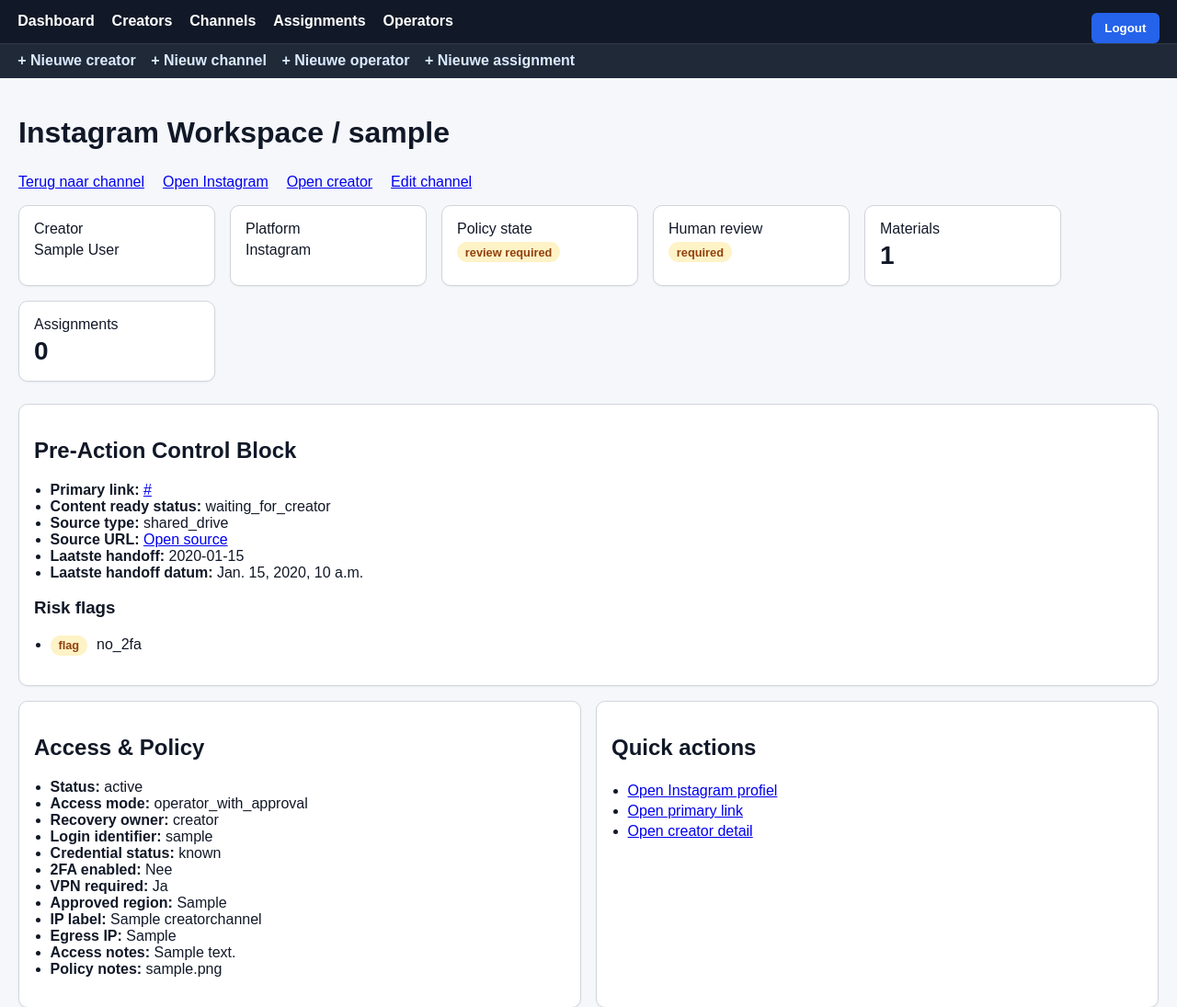
After one commit to Hank-chinasky/marketing-monitor-v2, a Django app: page /channels/1/workspace/ in a window 1280 px wide. The commit adds this page. Shown: the top 1095 px of the page at 92% size. Run offline with Django 5.2, Linux system fonts and the light colour scheme; a user stored in the database is signed in; tables that the repository leaves empty hold one stand-in row (values such as "Sample post").

Commit message:
Add Instagram Workspace v1 control-first page

```diff
--- a/core/forms.py
+++ b/core/forms.py
@@ -161,6 +161,7 @@ class CreatorForm(forms.ModelForm):
             "consent_status",
             "primary_operator",
             "notes",
+            "primary_link",
             "content_source_type",
             "content_source_url",
             "content_source_notes",
--- a/core/models.py
+++ b/core/models.py
@@ -64,6 +64,7 @@ class Creator(models.Model):
         related_name="primary_creators",
     )
     notes = models.TextField(blank=True)
+    primary_link = models.URLField(blank=True)
 
     content_source_type = models.CharField(
         max_length=30,
--- a/core/urls.py
+++ b/core/urls.py
@@ -20,6 +20,7 @@ from core.views import (
     OperatorToggleActiveView,
     OperatorUpdateView,
 )
+from core.workspace_views import InstagramWorkspaceView
 
 urlpatterns = [
     path("healthz/", HealthzView.as_view(), name="healthz"),
@@ -37,6 +38,11 @@ urlpatterns = [
     path("channels/", ChannelListView.as_view(), name="channel-list"),
     path("channels/create/", CreatorChannelCreateView.as_view(), name="channel-create"),
     path("channels/<int:pk>/", ChannelDetailView.as_view(), name="channel-detail"),
+    path(
+        "channels/<int:pk>/workspace/",
+        InstagramWorkspaceView.as_view(),
+        name="instagram-workspace",
+    ),
     path("channels/<int:pk>/edit/", CreatorChannelUpdateView.as_view(), name="channel-update"),
     path("assignments/", AssignmentListView.as_view(), name="assignment-list"),
     path("assignments/create/", OperatorAssignmentCreateView.as_view(), name="assignment-create"),
--- a/templates/channels/channel_detail.html
+++ b/templates/channels/channel_detail.html
@@ -14,6 +14,10 @@
 
     {% if channel.profile_url %}
         <a class="quick-link" href="{{ channel.profile_url }}" target="_blank" rel="noopener">Open platform</a>
+    {% endif %}
+
+    {% if channel.platform == "instagram" %}
+        <a class="quick-link" href="{% url 'instagram-workspace' channel.pk %}">Open Workspace</a>
     {% endif %}
 
     <a class="quick-link" href="{% url 'creator-detail' creator.pk %}">Terug naar creator</a>
--- /dev/null
+++ b/templates/workspaces/instagram_workspace.html
@@ -0,0 +1,249 @@
+{% extends "base.html" %}
+
+{% block content %}
+<h1>Instagram Workspace / {{ channel.handle }}</h1>
+
+<div style="margin-bottom: 1rem; display:flex; gap:0.75rem; flex-wrap:wrap;">
+    <a class="quick-link" href="{{ back_url }}">Terug naar channel</a>
+    {% if channel.profile_url %}
+        <a class="quick-link" href="{{ channel.profile_url }}" target="_blank" rel="noopener">Open Instagram</a>
+    {% endif %}
+    <a class="quick-link" href="{% url 'creator-detail' creator.pk %}">Open creator</a>
+    {% if request.user.is_staff or request.user.is_superuser %}
+        <a class="quick-link" href="{% url 'channel-update' channel.pk %}">Edit channel</a>
+    {% endif %}
+</div>
+
+<div class="cards">
+    <div class="card">
+        <div>Creator</div>
+        <div style="margin-top:0.35rem;">{{ creator.display_name }}</div>
+    </div>
+    <div class="card">
+        <div>Platform</div>
+        <div style="margin-top:0.35rem;">Instagram</div>
+    </div>
+    <div class="card">
+        <div>Policy state</div>
+        <div style="margin-top:0.35rem;">
+            <span class="badge {{ policy_state.badge }}">{{ policy_state.label }}</span>
+        </div>
+    </div>
+    <div class="card">
+        <div>Human review</div>
+        <div style="margin-top:0.35rem;">
+            {% if human_review_required %}
+                <span class="badge badge-yellow">required</span>
+            {% else %}
+                <span class="badge badge-green">not required</span>
+            {% endif %}
+        </div>
+    </div>
+    <div class="card">
+        <div>Materials</div>
+        <div class="card-number">{{ materials|length }}</div>
+    </div>
+    <div class="card">
+        <div>Assignments</div>
+        <div class="card-number">{{ assignments|length }}</div>
+    </div>
+</div>
+
+<div class="panel" style="margin-bottom: 1rem;">
+    <h2>Pre-Action Control Block</h2>
+    <ul class="clean">
+        <li>
+            <strong>Primary link:</strong>
+            {% if creator.primary_link %}
+                <a href="{{ creator.primary_link }}" target="_blank" rel="noopener">{{ creator.primary_link }}</a>
+            {% else %}
+                -
+            {% endif %}
+        </li>
+        <li><strong>Content ready status:</strong> {{ creator.content_ready_status|default:"-" }}</li>
+        <li><strong>Source type:</strong> {{ creator.content_source_type|default:"-" }}</li>
+        <li><strong>Source URL:</strong>
+            {% if creator.content_source_url %}
+                <a href="{{ creator.content_source_url }}" target="_blank" rel="noopener">Open source</a>
+            {% else %}
+                -
+            {% endif %}
+        </li>
+        <li><strong>Laatste handoff:</strong> {{ channel.last_operator_update|default:"-"|linebreaksbr }}</li>
+        <li><strong>Laatste handoff datum:</strong> {{ channel.last_operator_update_at|default:"-" }}</li>
+    </ul>
+
+    <h3>Risk flags</h3>
+    <ul class="clean">
+        {% for flag in risk_flags %}
+            <li><span class="badge badge-yellow">flag</span> {{ flag }}</li>
+        {% empty %}
+            <li>Geen directe risk flags.</li>
+        {% endfor %}
+    </ul>
+</div>
+
+<div class="grid">
+    <div class="panel">
+        <h2>Access & Policy</h2>
+        <ul class="clean">
+            <li><strong>Status:</strong> {{ channel.status }}</li>
+            <li><strong>Access mode:</strong> {{ channel.access_mode }}</li>
+            <li><strong>Recovery owner:</strong> {{ channel.recovery_owner }}</li>
+            <li><strong>Login identifier:</strong> {{ channel.login_identifier|default:"-" }}</li>
+            <li><strong>Credential status:</strong> {{ channel.credential_status|default:"-" }}</li>
+            <li><strong>2FA enabled:</strong> {{ channel.two_factor_enabled|yesno:"Ja,Nee" }}</li>
+            <li><strong>VPN required:</strong> {{ channel.vpn_required|yesno:"Ja,Nee" }}</li>
+            <li><strong>Approved region:</strong> {{ channel.approved_access_region|default:"-" }}</li>
+            <li><strong>IP label:</strong> {{ channel.approved_ip_label|default:"-" }}</li>
+            <li><strong>Egress IP:</strong> {{ channel.approved_egress_ip|default:"-" }}</li>
+            <li><strong>Access notes:</strong> {{ channel.access_notes|default:"-"|linebreaksbr }}</li>
+            <li><strong>Policy notes:</strong> {{ channel.access_profile_notes|default:"-"|linebreaksbr }}</li>
+        </ul>
+    </div>
+
+    <div class="panel">
+        <h2>Quick actions</h2>
+        <ul class="clean">
+            {% for action in quick_actions %}
+                <li>
+                    <a class="quick-link" href="{{ action.url }}"{% if action.external %} target="_blank" rel="noopener"{% endif %}>{{ action.label }}</a>
+                </li>
+            {% empty %}
+                <li>Geen quick actions beschikbaar.</li>
+            {% endfor %}
+        </ul>
+    </div>
+</div>
+
+<h2>Creator Materials</h2>
+<div class="panel">
+    <div style="display:grid; grid-template-columns: repeat(auto-fit, minmax(260px, 1fr)); gap: 1rem;">
+        {% for material in materials %}
+            <article class="creator-material-card" style="border:1px solid #e5e7eb; border-radius:12px; overflow:hidden; background:#fff;">
+                <div style="padding:0.75rem; background:#f8fafc; border-bottom:1px solid #e5e7eb;">
+                    {% if material.is_image %}
+                        <button type="button" class="creator-material-preview-trigger" data-preview-kind="image" data-preview-url="{% url 'creator-material-download' creator.pk material.pk %}" data-preview-title="{{ material.label|default:material.filename|escape }}" style="display:block; width:100%; border:0; background:none; padding:0; cursor:pointer;">
+                            <img src="{% url 'creator-material-download' creator.pk material.pk %}" alt="{{ material.label|default:material.filename }}" style="display:block; width:100%; height:220px; object-fit:cover; border-radius:8px;">
+                        </button>
+                    {% elif material.is_video %}
+                        <button type="button" class="creator-material-preview-trigger" data-preview-kind="video" data-preview-url="{% url 'creator-material-download' creator.pk material.pk %}" data-preview-type="{{ material.mime_type }}" data-preview-title="{{ material.label|default:material.filename|escape }}" style="display:block; width:100%; border:0; background:none; padding:0; cursor:pointer; text-align:left;">
+                            <video controls preload="metadata" style="display:block; width:100%; max-height:220px; border-radius:8px; background:#111827;">
+                                <source src="{% url 'creator-material-download' creator.pk material.pk %}" type="{{ material.mime_type }}">
+                            </video>
+                        </button>
+                    {% else %}
+                        <div style="display:flex; align-items:center; justify-content:center; height:220px; border-radius:8px; background:#e2e8f0; color:#334155; font-weight:700; font-size:1.2rem; text-transform:uppercase;">
+                            {{ material.extension|default:"file" }}
+                        </div>
+                    {% endif %}
+                </div>
+                <div style="padding:0.9rem;">
+                    <strong>{{ material.label|default:material.filename }}</strong>
+                    <div class="muted" style="margin:0.35rem 0 0.5rem;">{{ material.uploaded_at }} door {{ material.uploaded_by.get_full_name|default:material.uploaded_by.username }}</div>
+                    {% if material.notes %}
+                        <div style="margin:0.35rem 0 0.75rem;">{{ material.notes|linebreaksbr }}</div>
+                    {% endif %}
+                    <div style="display:flex; gap:0.75rem; flex-wrap:wrap;">
+                        {% if material.is_previewable %}
+                            <button type="button" class="secondary-button creator-material-preview-trigger" data-preview-kind="{{ material.media_kind }}" data-preview-url="{% url 'creator-material-download' creator.pk material.pk %}" data-preview-type="{{ material.mime_type }}" data-preview-title="{{ material.label|default:material.filename|escape }}">Bekijk groter</button>
+                        {% endif %}
+                        <a class="quick-link" href="{% url 'creator-material-download' creator.pk material.pk %}" target="_blank" rel="noopener">Open bestand</a>
+                    </div>
+                </div>
+            </article>
+        {% empty %}
+            <div>Nog geen materiaal geüpload.</div>
+        {% endfor %}
+    </div>
+</div>
+
+<div class="panel">
+    <h2>Active assignments</h2>
+    <ul class="clean">
+        {% for assignment in assignments %}
+            <li><strong>{{ assignment.operator }}</strong> — {{ assignment.scope }} — {{ assignment.starts_at }} t/m {{ assignment.ends_at|default:"open" }}</li>
+        {% empty %}
+            <li>Geen zichtbare assignments.</li>
+        {% endfor %}
+    </ul>
+</div>
+
+<div id="creator-material-modal" style="display:none; position:fixed; inset:0; z-index:1000; background:rgba(15,23,42,0.85); padding:2rem;">
+    <div style="max-width:1100px; margin:0 auto; height:100%; display:flex; flex-direction:column;">
+        <div style="display:flex; justify-content:space-between; align-items:center; color:#fff; margin-bottom:1rem; gap:1rem;">
+            <strong id="creator-material-modal-title">Preview</strong>
+            <button type="button" id="creator-material-modal-close" class="secondary-button">Sluiten</button>
+        </div>
+        <div style="flex:1; display:flex; align-items:center; justify-content:center; min-height:0;">
+            <img id="creator-material-modal-image" src="" alt="" style="display:none; max-width:100%; max-height:100%; border-radius:12px;">
+            <video id="creator-material-modal-video" controls style="display:none; max-width:100%; max-height:100%; border-radius:12px; background:#000;"></video>
+        </div>
+    </div>
+</div>
+
+<script>
+(function () {
+    const modal = document.getElementById('creator-material-modal');
+    const closeButton = document.getElementById('creator-material-modal-close');
+    const title = document.getElementById('creator-material-modal-title');
+    const image = document.getElementById('creator-material-modal-image');
+    const video = document.getElementById('creator-material-modal-video');
+
+    if (!modal || !closeButton || !image || !video) {
+        return;
+    }
+
+    function closeModal() {
+        modal.style.display = 'none';
+        image.style.display = 'none';
+        image.src = '';
+        video.pause();
+        video.style.display = 'none';
+        video.removeAttribute('src');
+        video.innerHTML = '';
+    }
+
+    function openPreview(kind, url, previewTitle, mimeType) {
+        title.textContent = previewTitle || 'Preview';
+        image.style.display = 'none';
+        video.style.display = 'none';
+
+        if (kind === 'video') {
+            video.innerHTML = '<source src="' + url + '" type="' + (mimeType || 'video/mp4') + '">';
+            video.load();
+            video.style.display = 'block';
+        } else {
+            image.src = url;
+            image.alt = previewTitle || 'Preview';
+            image.style.display = 'block';
+        }
+
+        modal.style.display = 'block';
+    }
+
+    document.querySelectorAll('.creator-material-preview-trigger').forEach(function (trigger) {
+        trigger.addEventListener('click', function () {
+            openPreview(
+                trigger.dataset.previewKind,
+                trigger.dataset.previewUrl,
+                trigger.dataset.previewTitle,
+                trigger.dataset.previewType
+            );
+        });
+    });
+
+    closeButton.addEventListener('click', closeModal);
+    modal.addEventListener('click', function (event) {
+        if (event.target === modal) {
+            closeModal();
+        }
+    });
+    document.addEventListener('keydown', function (event) {
+        if (event.key === 'Escape' && modal.style.display === 'block') {
+            closeModal();
+        }
+    });
+})();
+</script>
+{% endblock %}
```
Also changed, not shown: core/tests/test_instagram_workspace.py (added, +117 -0 lines), core/workspace_views.py (added, +99 -0 lines), templates/creators/creator_detail.html (+14 -0 lines), core/migrations/0010_creator_primary_link.py (added).
